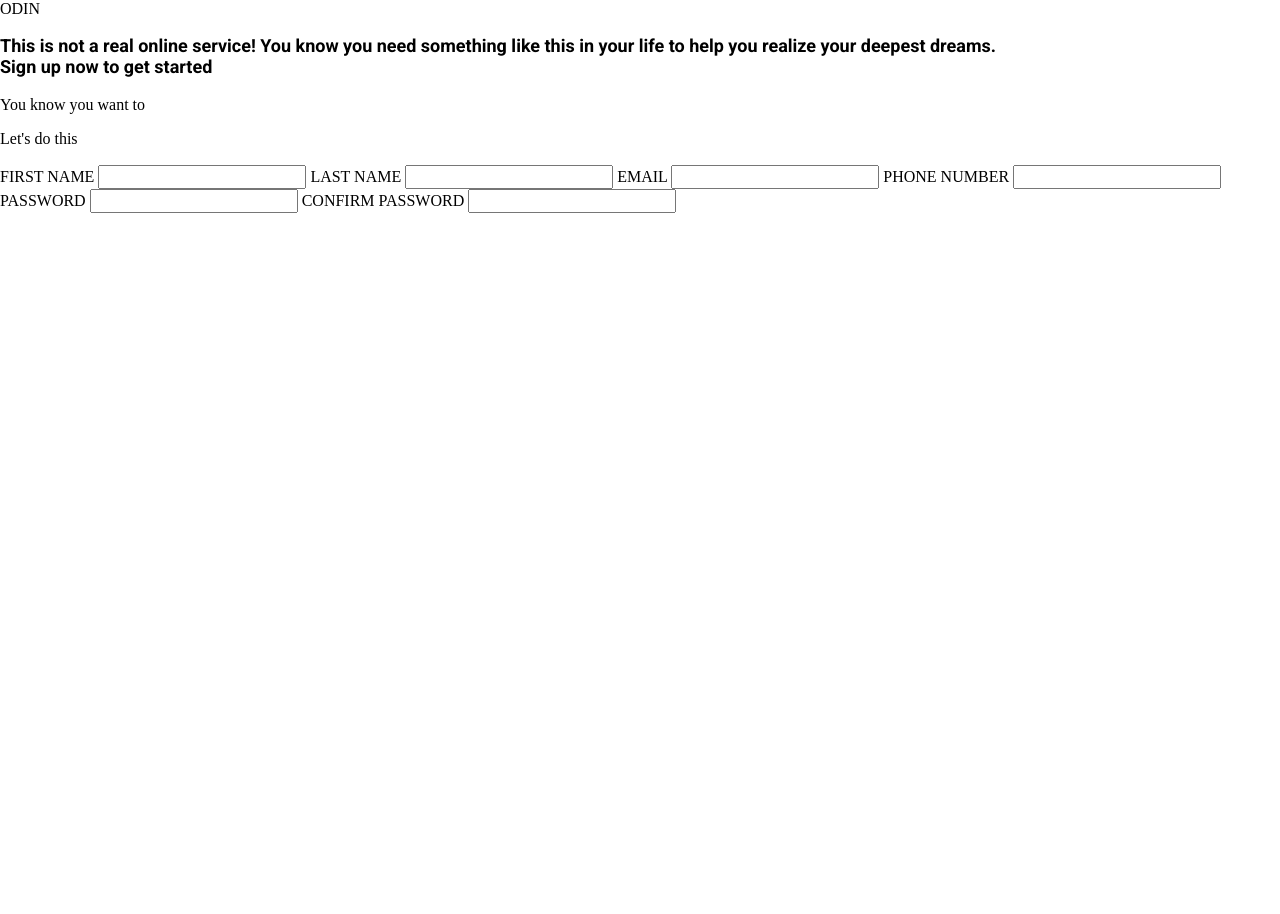
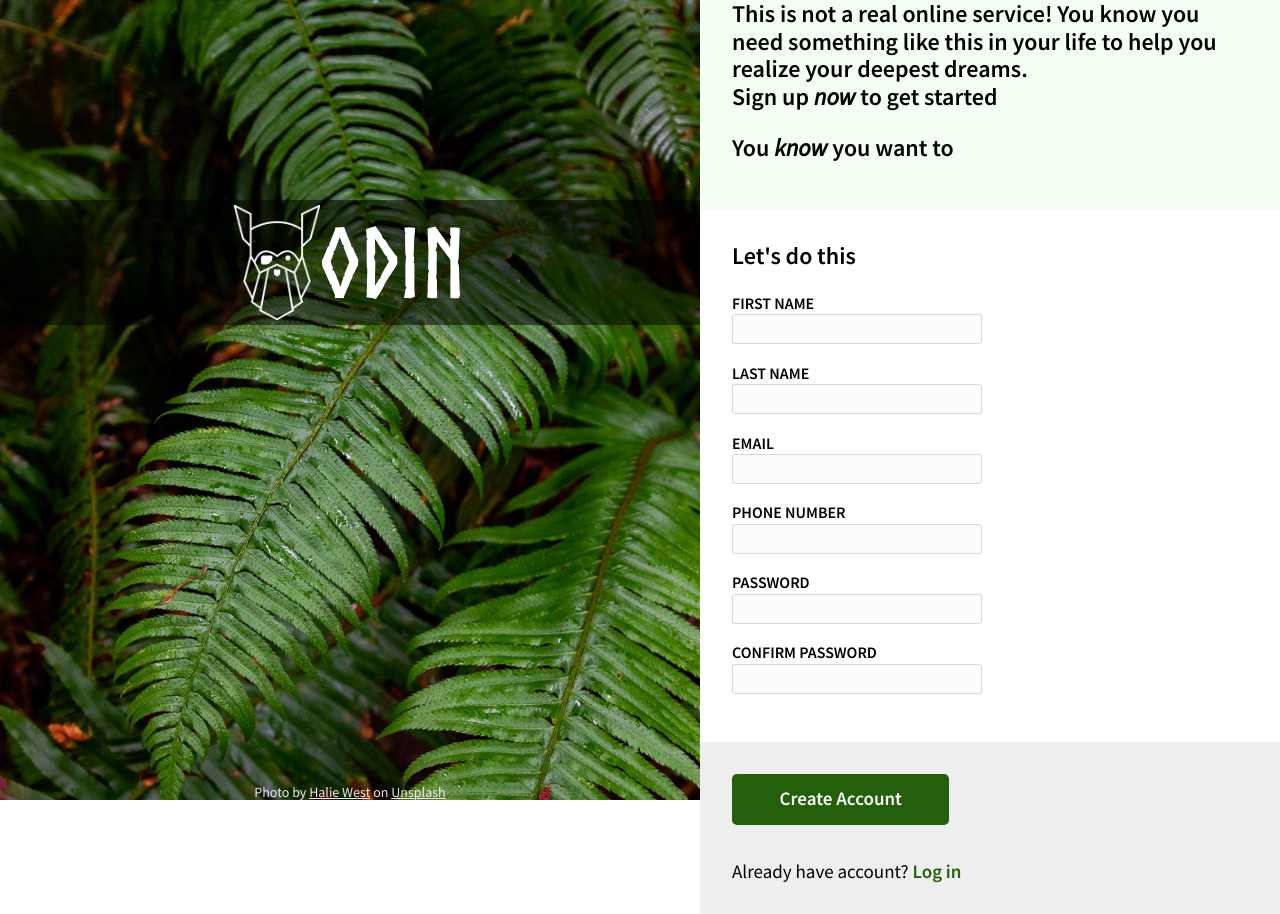
Before and after one commit to nguyenlekhtn/Project-Sign-up-Form, a plain HTML site: page index.html in a window 1280 px wide. Before the commit the page ends 800 px from the top, so only its background shows below. Drawn offline with Linux system fonts and the light colour scheme.

Commit message:
finish basic layout

```diff
--- a/index.html
+++ b/index.html
@@ -9,38 +9,58 @@
   <link rel="stylesheet" href="style.css">
   <link rel="preconnect" href="https://fonts.googleapis.com">
   <link rel="preconnect" href="https://fonts.gstatic.com" crossorigin>
-  <link href="https://fonts.googleapis.com/css2?family=Roboto:ital,wght@0,400;0,700;1,300&display=swap" rel="stylesheet">
+  <link href="https://fonts.googleapis.com/css2?family=Source+Sans+Pro:ital,wght@0,400;0,600;1,400&display=swap" rel="stylesheet">
 </head>
 <body>
+  <div class="container">
     <div class="side">
       <div class="logo">
-      <div class="logo-img"></div>
+        <img src="./assets/odin-lined.png" alt="odin logo" class="logo-img">
         <span class="logo-text">ODIN</span>
       </div>
+      <p class="credit">Photo by <span>Halie West</span> on <span>Unsplash</span></p>
     </div>
     <div class="main">
+      <div class="top__main ctn__main">
         <div class="info">
-      <p>This is not a real online service! You know you need something like this in your life to help you realize your deepest dreams.<br>Sign up now to get started</p></div>
-      <p>You know you want to</p>
-    <div class="form-container">
-      <p>Let's do this</p>
-      <form action="#">
-        <div class="input-container">
+          <p>This is not a real online service! You know you need something like this in your life to help you realize your deepest dreams.<br>Sign up <em>now</em> to get started</p>
+          <p>You <em>know</em> you want to</p>
+        </div>
+      </div>
+      <div class="mid__main ctn__main">
+        <p class="info">Let's do this</p>
+        <form action="#" class="form" id="form">
+            <div>
               <label for="first-name">first name</label>
               <input type="text">
+            </div>
+            <div>
               <label for="last-name">last name</label>
               <input type="text">
+            </div>
+            <div>
               <label for="email">email</label>
-          <input type="text">
+              <input type="email">
+            </div>
+            <div>
               <label for="phone-number">phone number</label>
-          <input type="text">
+              <input type="tel">
+            </div>
+            <div>
               <label for="pwd">password</label>
-          <input type="text">
+              <input type="password">
+            </div>
+            <div>
               <label for=""confirm-pwd>confirm password</label>
-          <input type="text">
+              <input type="password">
             </div>
-        <div class="user-container"></div>
+
         </form>
+      </div>
+      <div class="bottom__main ctn__main" id="form">
+        <button class="btn" form="">Create Account</button>
+        <p class="login_text">Already have account? <span>Log in</span></p>
+      </div>
     </div>
   </div>
 </body>
--- a/style.css
+++ b/style.css
@@ -1,25 +1,182 @@
+* {
+  box-sizing: border-box;
+  padding: 0;
+  margin: 0;
+}
+
+
+@font-face {
+  font-family: norse-bold;
+  src: url("./assets/Norse-Bold.otf");
+}
+
+
 :root {
   font-size: 10px;
 }
 
 :root {
-  --fz-large: 1.8rem;
-  --ff-main: 'Roboto', sans-serif;
+  --fz-large: 1.92rem;
+  --ff-main: 'Source Sans Pro', sans-serif;
+  --pd-main: 32px;
+  --clr-accent: #245f0b;
 
 }
 
-/* Typographic */
-
 body {
   font-size: 1.6rem;
+  font-family: var(--ff-main);
+}
+
+.container {
+  height: 100vh;
+
+  display: flex;
+}
+
+.side {
+  background-image: url(./assets/background.jpeg);
+  background-repeat:no-repeat;
+  background-size: cover;
+  width: 700px;
+  color: white;
+
+  flex-grow: 0;
+  display: flex;
+  flex-direction: column;
+}
+
+.logo {
+  margin-top: 200px;
+  display: flex;
+  align-items: center;
+  justify-content: center;
+
+  font-size: 9.6rem;
+  font-family:  norse-bold, sans-serif;
+
+  padding: 5px;
+  background-color: rgba(0, 0, 0, 0.5);
+}
+
+.logo-img {
+  height: 1.2em;
+}
+
+.credit {
+  margin-top: auto;
+  font-size: 1.4rem;
+  text-align: center;
+  opacity: .9;
+
+}
+
+.credit > span {
+  text-decoration: underline;
+}
+
+/* Main */
+.main {
+  flex: 1;
+  display: flex;
+  flex-direction: column;
+}
+
+.ctn__main  {
+  padding: 0px var(--pd-main);
+}
+
+.top__main {
+  height: 300px;
+  background-color: #f2fff2;
+  padding-bottom: 3em;
+
+  display: flex;
+  flex-direction: column;
+  justify-content: flex-end;
 }
 
 .info {
-  font-family: var(--ff-main);
-  font-size: var(--fz-large);
+  font-size: 2.4rem;
+  font-weight: 700;
+  max-width: 700px;
+}
+
+.info > p + p {
+  margin-top: 1em;
+}
+
+.mid__main {
+  padding-top: 2em;
+  padding-bottom: 3em;
+}
+
+
+.form {
+  max-width: 700px;
+  display: flex;
+  gap: 1.2em 5em;
+  flex-wrap: wrap;
+  margin-top: 1.5em;
+}
+
+
+.form label {
+  display: block;
+  text-transform: uppercase;
+  font-weight: 600;
+}
+
+
+
+.form input {
+  padding: 5px;
+  width: 250px;
+  margin-top: 2px;
+
+  border: 1px solid rgba(73, 70, 70, 0.2);
+  border-radius: 3px;
+  background-color: rgba(245, 240, 240, 0.233);
+  outline: none;
+}
+
+.form input:invalid {
+  border: 2px solid red;
+}
+
+.bottom__main {
+  flex: 1;
+  background-color: #eee;
+  padding: var(--pd-main) var(--pd-main);
+}
+
+
+.bottom__main {
+  font-size: 1.9rem;
+}
+
+.btn {
+  border: none;
+  border-radius: 5px;
+  background-color: var(--clr-accent);
+  color: white;
+  padding: 0.75em 2.5em;
   font-weight: 700;
 }
 
-label {
-  text-transform: uppercase;
+.btn:hover {
+  background-color: #184107;
 }
+
+.btn:active {
+  background-color: #307d0f;
+}
+
+.login_text {
+  margin-top: 36px;
+}
+
+.login_text > span {
+  font-weight: 700;
+  color: var(--clr-accent);
+}
```
Lines whose indentation alone changed are shown as unchanged.
